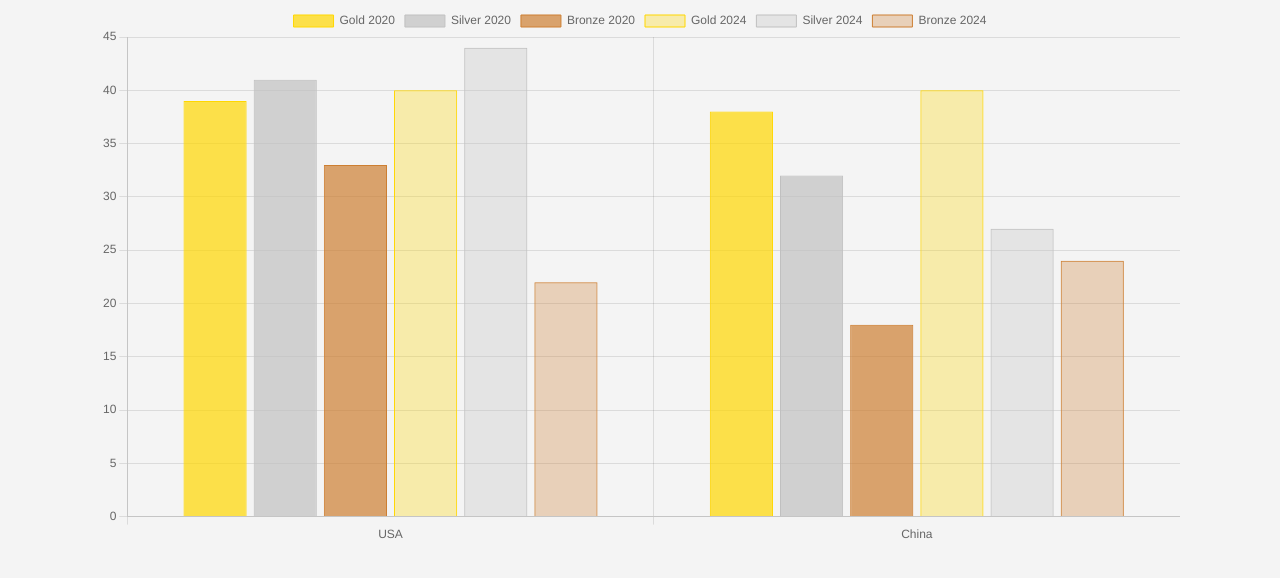
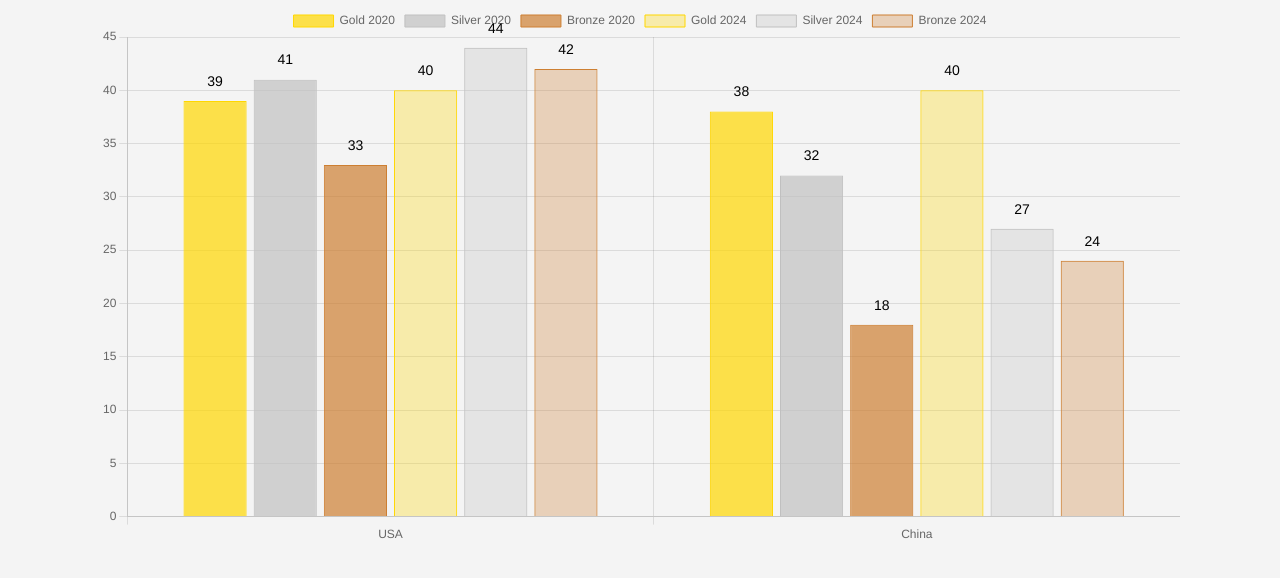
Before and after one commit to raviliv/olympics-medal-comparison, a plain HTML site: page index.html in a window 1280 px wide. Shown: the part 456-1034 px from the top of the page. Drawn offline with nearby package versions, Linux system fonts and the light colour scheme.

Commit message:
Updated the summary and medals

```diff
--- a/index.html
+++ b/index.html
@@ -165,7 +165,7 @@
                 },
                 {
                     label: 'Bronze 2024',
-                        data: [22, 24], // Add more data for additional countries
+                    data: [42, 24], // Add more data for additional countries
                     backgroundColor: 'rgba(205, 127, 50, 0.3)',
                     borderColor: 'rgba(205, 127, 50, 1)',
                     borderWidth: 1
@@ -178,8 +178,54 @@
                 y: {
                     beginAtZero: true
                 }
+            },
+            plugins: {
+                datalabels: {
+                    color: '#000',
+                    display: function(context) {
+                        return context.dataset.data[context.dataIndex] > 0;
+                    },
+                    font: {
+                        weight: 'bold'
+                    },
+                    formatter: function(value) {
+                        return value;
+                    },
+                    anchor: 'end',
+                    align: 'top',
+                    offset: 5
                 }
             }
+        },
+        plugins: [{
+            afterDatasetsDraw: function(chart) {
+                var ctx = chart.ctx;
+                chart.data.datasets.forEach(function(dataset, i) {
+                    var meta = chart.getDatasetMeta(i);
+                    if (!meta.hidden) {
+                        meta.data.forEach(function(element, index) {
+                            // Draw the text in black, with the specified font
+                            ctx.fillStyle = 'rgb(0, 0, 0)';
+
+                            var fontSize = 14;
+                            var fontStyle = 'normal';
+                            var fontFamily = 'Helvetica Neue, Helvetica, Arial, sans-serif';
+                            ctx.font = fontStyle + ' ' + fontSize + 'px ' + fontFamily;
+
+                            var dataString = dataset.data[index].toString();
+
+                            // Make sure alignment settings are correct
+                            ctx.textAlign = 'center';
+                            ctx.textBaseline = 'bottom';
+
+                            var padding = 5;
+                            var position = element.tooltipPosition();
+                            ctx.fillText(dataString, position.x, position.y - (fontSize / 2) - padding);
+                        });
+                    }
+                });
+            }
+        }]
     });
 </script>
 </body>
```
Lines whose indentation alone changed are shown as unchanged.
